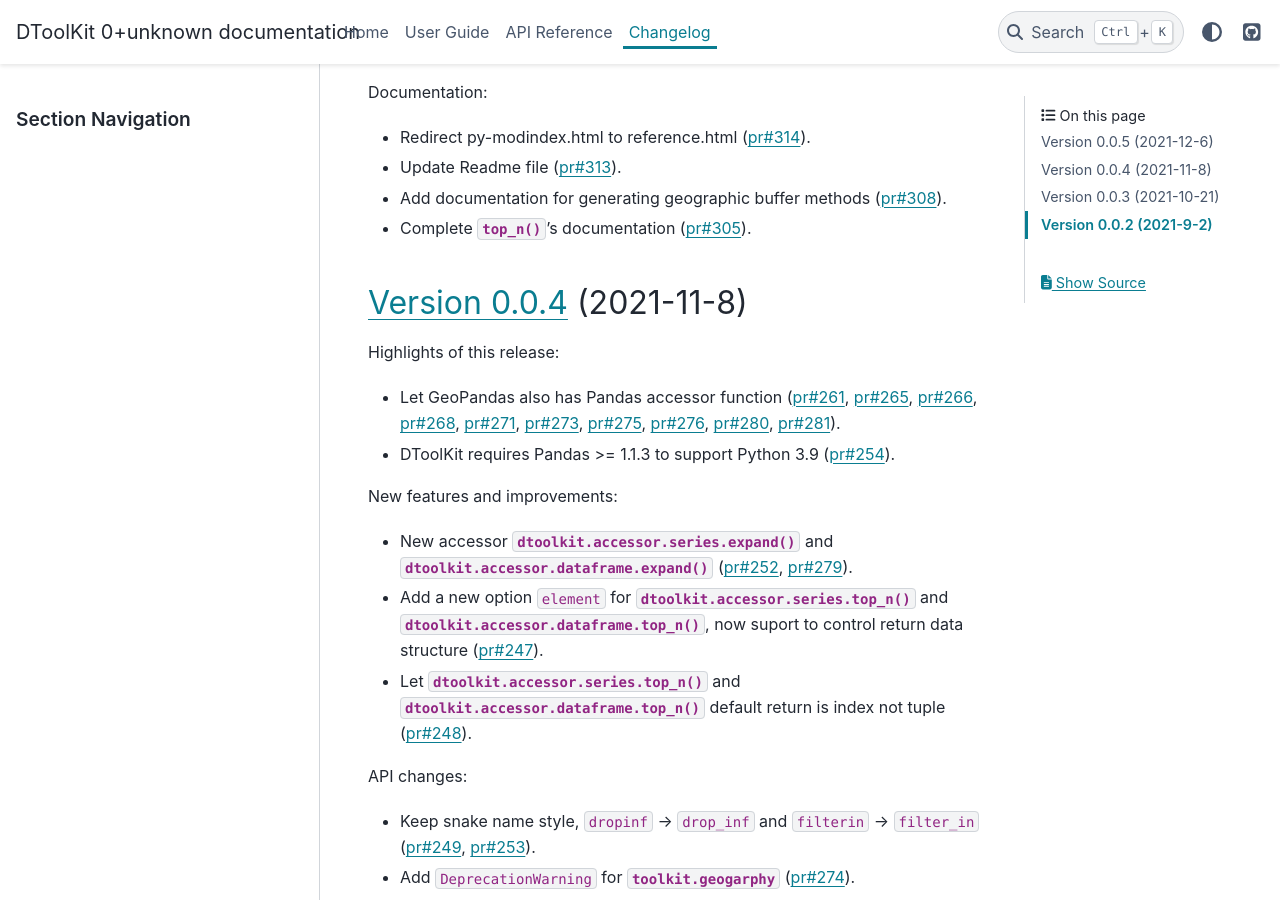
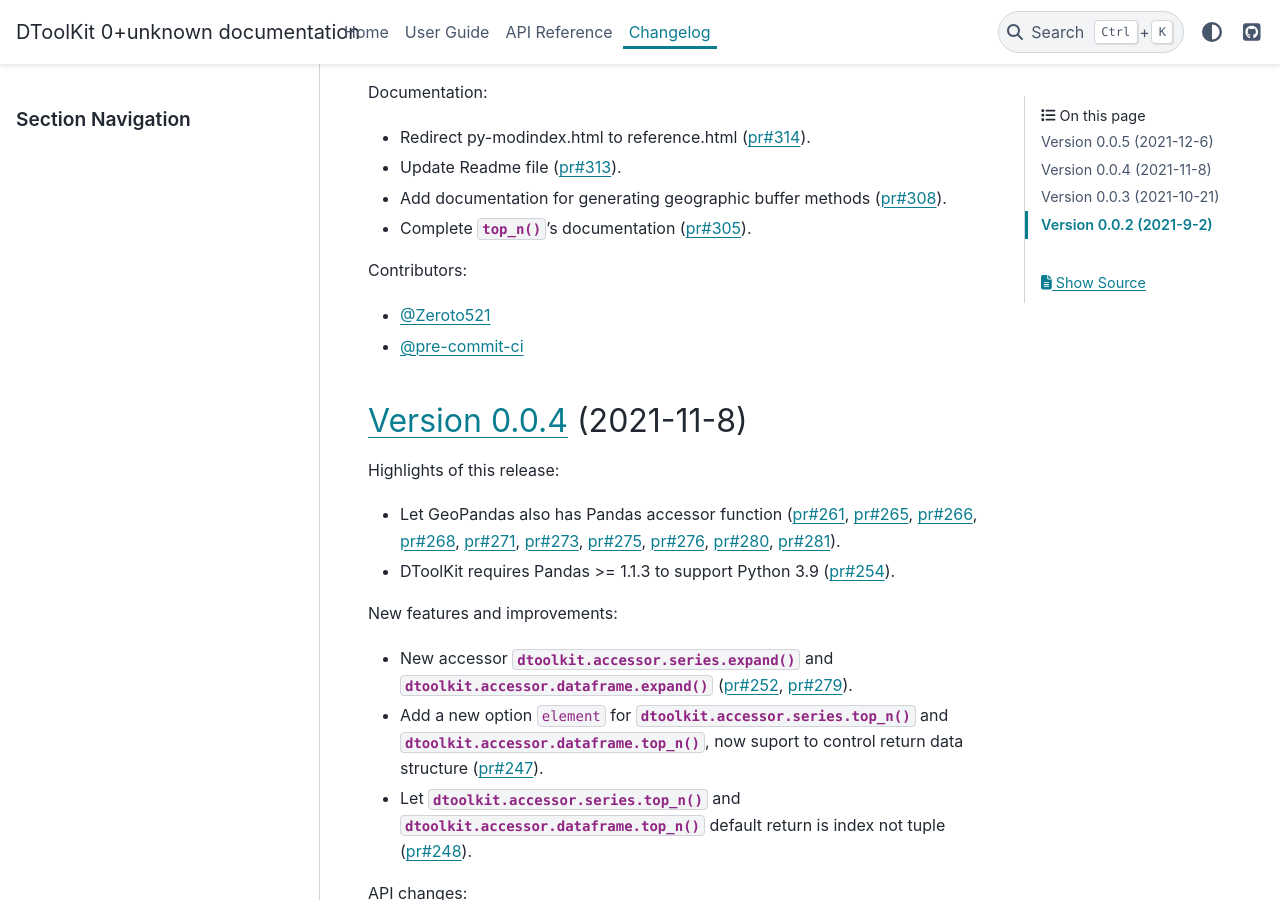
Before and after one commit to Zeroto521/my-data-toolkit, a Sphinx documentation site: the page built from doc/source/changelog.md, in a window 1280 px wide and 900 px high, scrolled down 951 px. Built offline with Sphinx 7.4.7 and the PyData theme 0.15.4, drawn with Linux system fonts in a browser that asks for light colours.

Commit message:
DOC: add function could link to github user home page

```diff
--- a/CHANGELOG.md
+++ b/CHANGELOG.md
@@ -36,6 +36,11 @@
 - Update Readme file ({pr}`313`).
 - Add documentation for generating geographic buffer methods ({pr}`308`).
 - Complete {meth}`~dtoolkit.accessor.series.top_n`'s documentation ({pr}`305`).
+
+Contributors:
+
+- {user}`Zeroto521`
+- {user}`pre-commit-ci`
 
 ## [Version 0.0.4] (2021-11-8)
 
--- a/doc/source/conf.py
+++ b/doc/source/conf.py
@@ -109,6 +109,7 @@
 extlinks = {
     "issue": (f"{github_url}/issues/%s", "issue#"),
     "pr": (f"{github_url}/issues/%s", "pr#"),
+    "user": ("https://github.com/%s", "@"),
 }
 
 myst_enable_extensions = [
```
Also changed, not shown: other parts of CHANGELOG.md (+1 -0 lines).
